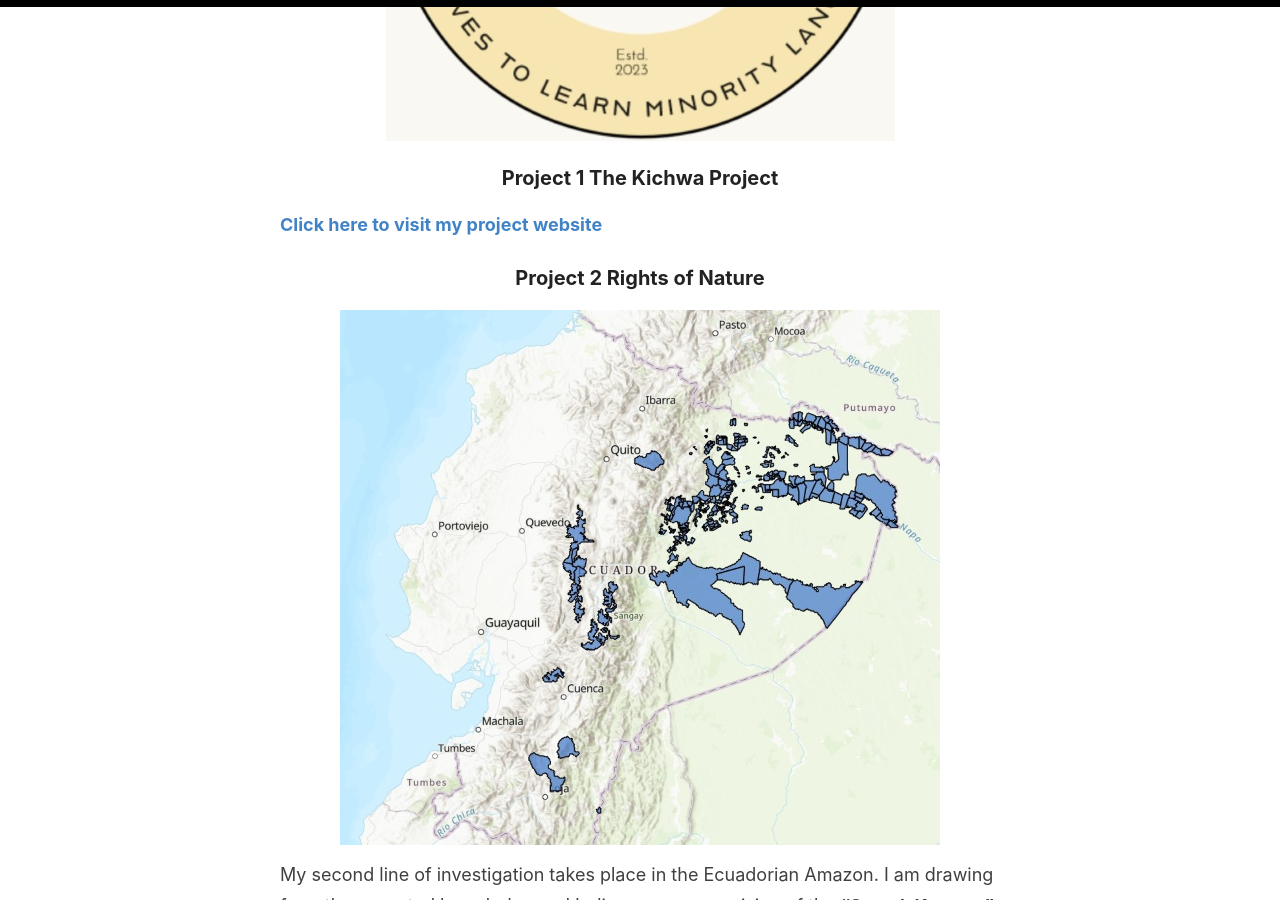
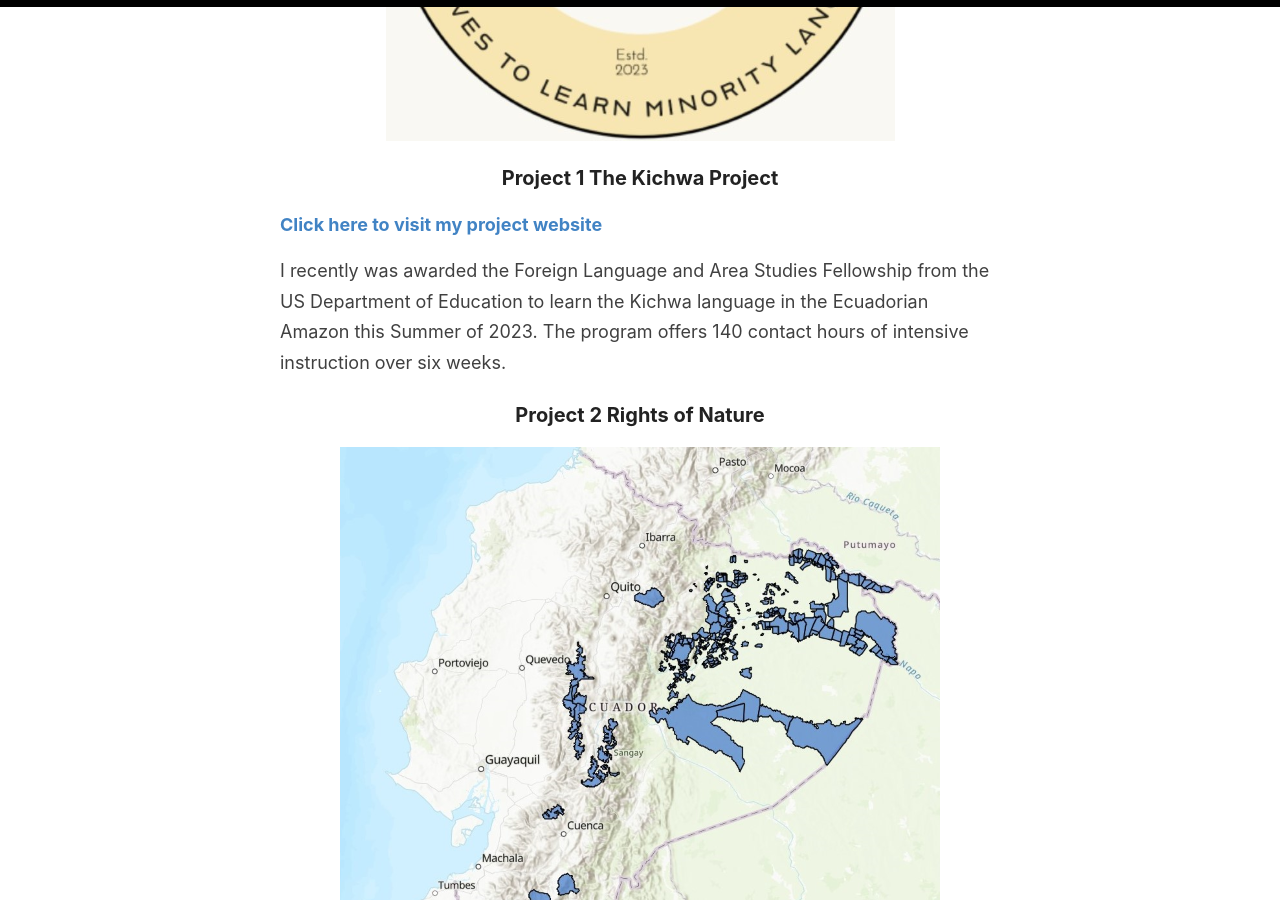
Before and after one commit to lulischmader/lulischmader.github.io, a Jekyll site: the page built from _pages/research-projects.md, in a window 1280 px wide and 900 px high, scrolled down 618 px. Built offline with Jekyll 4.4.1, drawn with Linux system fonts in a browser that asks for light colours.

Commit message:
Update research-projects.md

```diff
--- a/_pages/research-projects.md
+++ b/_pages/research-projects.md
@@ -18,6 +18,8 @@ permalink: /research-projects/
 
 [**Click here to visit my project website**](https://lulischmader.github.io/The-Kichwa-Project/)
 
+>I recently was awarded the Foreign Language and Area Studies Fellowship from the US Department of Education to learn the Kichwa language in the Ecuadorian Amazon this Summer of 2023. The program offers 140 contact hours of intensive instruction over six weeks.
+
 ### **Project 2** Rights of Nature
 
 <img src="/images/Mapa_Territorios_Indigenas_Ecuador.png" alt="Ecuadorian Amazon" style="width:600px;height:535px;">
```
